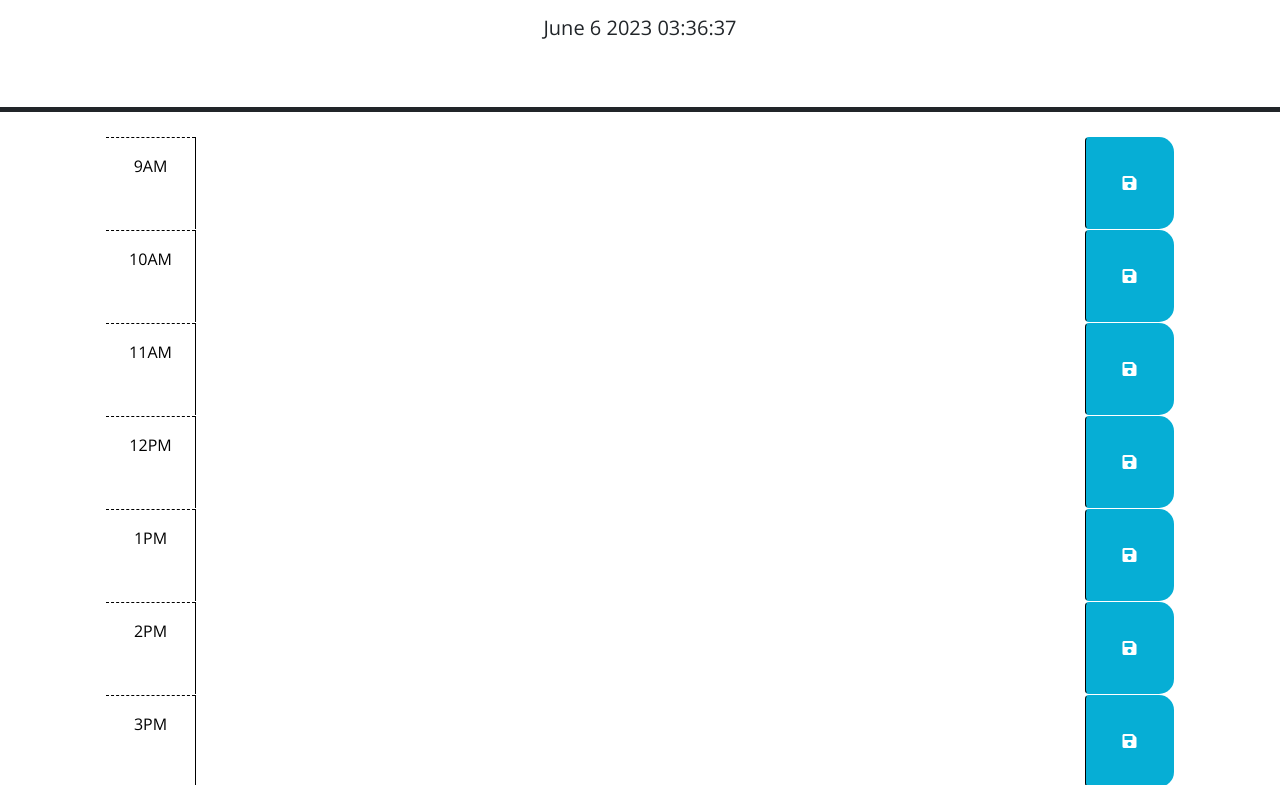
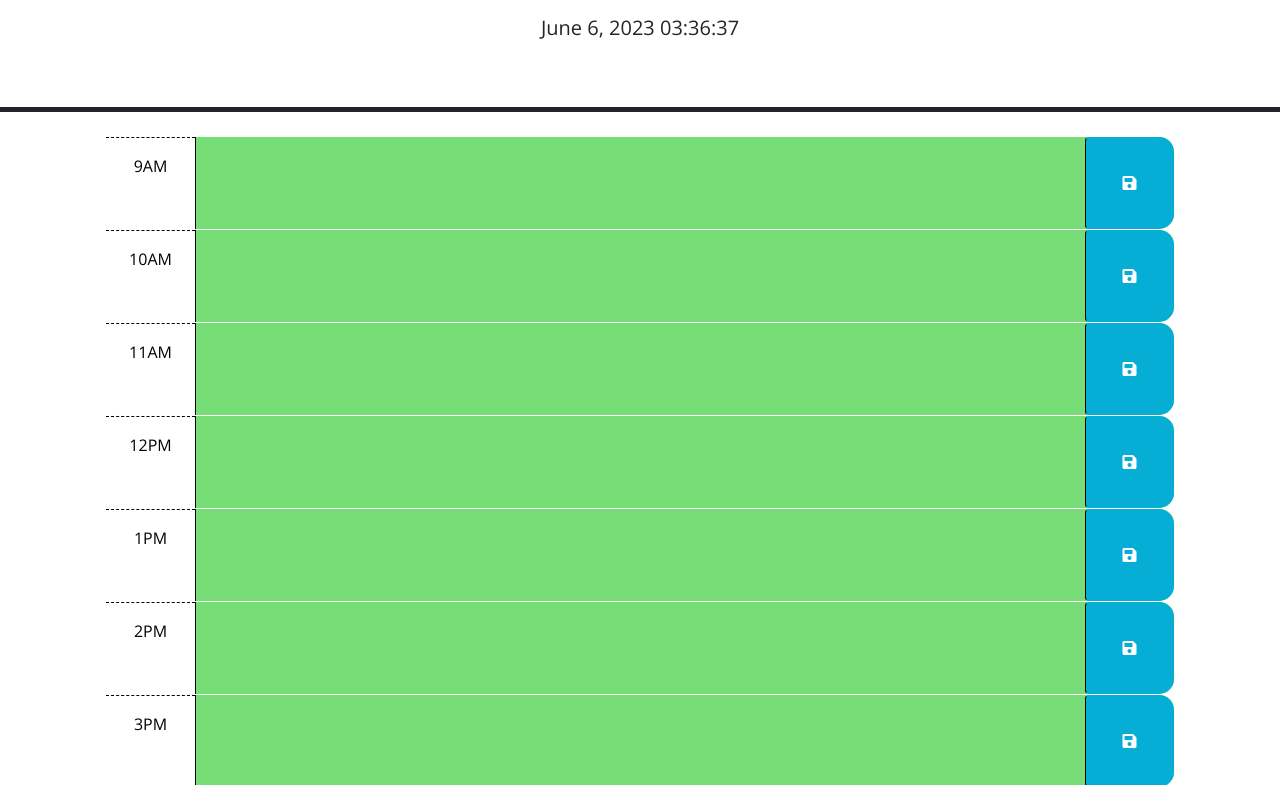
Before and after one commit to elainefmartinez/Workday-Scheduler, a plain HTML site: page index.html in a window 1280 px wide. Shown: the part 166-951 px from the top of the page. Drawn offline with nearby package versions, Linux system fonts and the light colour scheme; files that its build step writes are made by us from their sources.

Commit message:
fixed stylesheet link issue

```diff
--- a/assets/script.js
+++ b/assets/script.js
@@ -1,6 +1,6 @@
 //TODO: Add code to display the current date in the header of the page.
-var Date = dayjs().format('MMMM D YYYY hh:mm:ss');
-$("#currentDay").html(Date);
+var time = dayjs().format('MMMM D, YYYY hh:mm:ss');
+$("#currentDay").html(time);
 
 // Wrap all code that interacts with the DOM in a call to jQuery to ensure that
 // the code isn't run until the browser has finished rendering all the elements
@@ -20,11 +20,12 @@ $(document).ready(function() {
   })
 
   function getTime() {
-    var currentTime = dayjs().format('H');
+    var currentTime = parseInt(dayjs().format('H'));
+      console.log(currentTime);
 
     $(".time-block").each(function () {
       var blockTime = parseInt($(this).attr("id"));
-
+        console.log(blockTime);
 
       if (blockTime < currentTime) {
         $(this).removeClass("future");
@@ -50,15 +51,15 @@ $(document).ready(function() {
   // past, present, and future classes? How can Day.js be used to get the
   // current hour in 24-hour time?
 
-  $("#hour-9 .description").val(localStorage.getItem("hour-9"));
-  $("#hour-10 .description").val(localStorage.getItem("hour-10"));
-  $("#hour-11 .description").val(localStorage.getItem("hour-11"));
-  $("#hour-12 .description").val(localStorage.getItem("hour-12"));
-  $("#hour-13 .description").val(localStorage.getItem("hour-13"));
-  $("#hour-14 .description").val(localStorage.getItem("hour-14"));
-  $("#hour-15 .description").val(localStorage.getItem("hour-15"));
-  $("#hour-16 .description").val(localStorage.getItem("hour-16"));
-  $("#hour-17 .description").val(localStorage.getItem("hour-17"));
+  $("#9 .description").val(localStorage.getItem("hour-9"));
+  $("#10 .description").val(localStorage.getItem("hour-10"));
+  $("#11 .description").val(localStorage.getItem("hour-11"));
+  $("#12 .description").val(localStorage.getItem("hour-12"));
+  $("#13 .description").val(localStorage.getItem("hour-13"));
+  $("#14 .description").val(localStorage.getItem("hour-14"));
+  $("#15 .description").val(localStorage.getItem("hour-15"));
+  $("#16 .description").val(localStorage.getItem("hour-16"));
+  $("#17 .description").val(localStorage.getItem("hour-17"));
 
   getTime();
 
--- a/index.html
+++ b/index.html
@@ -19,7 +19,7 @@
     href="https://fonts.googleapis.com/css?family=Open+Sans&display=swap"
     rel="stylesheet"
     />
-    <link rel="stylesheet" href="style.css" />
+    <link rel="stylesheet" href="./assets/style.css" />
     <title>Work Day Scheduler</title>
 
   </head>
@@ -37,7 +37,7 @@
 
 
       <!-- Example of a past time block. The "past" class adds a gray background color. -->
-      <div id="hour-9" class="row time-block">
+      <div id="9" class="row time-block">
         <div class="col-2 col-md-1 hour text-center py-3">9AM</div>
         <textarea class="col-8 col-md-10 description" rows="3"> </textarea>
         <button class="btn saveBtn col-2 col-md-1" aria-label="save">
@@ -46,7 +46,7 @@
       </div>
 
       <!-- Example of a a present time block. The "present" class adds a red background color. -->
-      <div id="hour-10" class="row time-block">
+      <div id="10" class="row time-block">
         <div class="col-2 col-md-1 hour text-center py-3">10AM</div>
         <textarea class="col-8 col-md-10 description" rows="3"> </textarea>
         <button class="btn saveBtn col-2 col-md-1" aria-label="save">
@@ -55,7 +55,7 @@
       </div>
 
       <!-- Example of a future time block. The "future" class adds a green background color. -->
-      <div id="hour-11" class="row time-block">
+      <div id="11" class="row time-block">
         <div class="col-2 col-md-1 hour text-center py-3">11AM</div>
         <textarea class="col-8 col-md-10 description" rows="3"> </textarea>
         <button class="btn saveBtn col-2 col-md-1" aria-label="save">
@@ -63,7 +63,7 @@
         </button>
       </div>
 
-      <div id="hour-12" class="row time-block">
+      <div id="12" class="row time-block">
         <div class="col-2 col-md-1 hour text-center py-3">12PM</div>
         <textarea class="col-8 col-md-10 description" rows="3"> </textarea>
         <button class="btn saveBtn col-2 col-md-1" aria-label="save">
@@ -71,7 +71,7 @@
         </button>
       </div>
 
-      <div id="hour-13" class="row time-block">
+      <div id="13" class="row time-block">
         <div class="col-2 col-md-1 hour text-center py-3">1PM</div>
         <textarea class="col-8 col-md-10 description" rows="3"> </textarea>
         <button class="btn saveBtn col-2 col-md-1" aria-label="save">
@@ -79,7 +79,7 @@
         </button>
       </div>
 
-      <div id="hour-14" class="row time-block">
+      <div id="14" class="row time-block">
         <div class="col-2 col-md-1 hour text-center py-3">2PM</div>
         <textarea class="col-8 col-md-10 description" rows="3"> </textarea>
         <button class="btn saveBtn col-2 col-md-1" aria-label="save">
@@ -87,7 +87,7 @@
         </button>
       </div>
 
-      <div id="hour-15" class="row time-block">
+      <div id="15" class="row time-block">
         <div class="col-2 col-md-1 hour text-center py-3">3PM</div>
         <textarea class="col-8 col-md-10 description" rows="3"> </textarea>
         <button class="btn saveBtn col-2 col-md-1" aria-label="save">
@@ -95,7 +95,7 @@
         </button>
       </div>
 
-      <div id="hour-16" class="row time-block">
+      <div id="16" class="row time-block">
         <div class="col-2 col-md-1 hour text-center py-3">4PM</div>
         <textarea class="col-8 col-md-10 description" rows="3"> </textarea>
         <button class="btn saveBtn col-2 col-md-1" aria-label="save">
@@ -103,7 +103,7 @@
         </button>
       </div>
 
-      <div id="hour-17" class="row time-block">
+      <div id="17" class="row time-block">
         <div class="col-2 col-md-1 hour text-center py-3">5PM</div>
         <textarea class="col-8 col-md-10 description" rows="3"> </textarea>
         <button class="btn saveBtn col-2 col-md-1" aria-label="save">
```
Also changed, not shown: assets/05-third-party-apis-homework-demo.gif (deleted).
